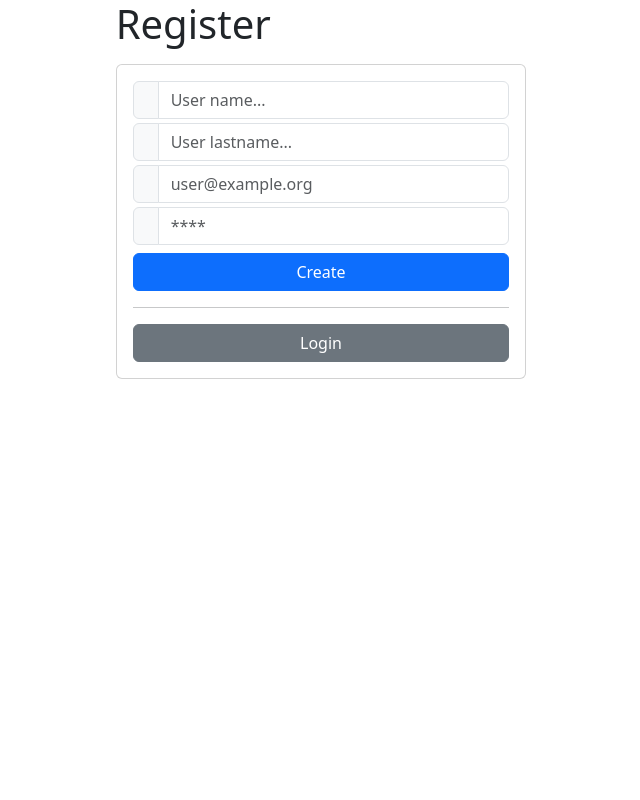
After one commit to TherapyAI/TherapyAI, a Node server app: page /register in a window 1280 px wide. The commit adds this page. Shown: the whole page, without its empty margins (319-959 px from the left). Run offline with Node 20, Linux system fonts and the light colour scheme; some libraries are stand-ins or nearby versions.

Commit message:
add login/register page

```diff
--- a/app.js
+++ b/app.js
@@ -1,13 +1,24 @@
-require('dotenv').config();
-const express = require('express');
+require("dotenv").config();
+const createError = require("http-errors");
+
+const express = require("express");
 const app = express();
-require('./config/db.config.js');
-app.use(express.urlencoded({extended: true}));
-app.set('view engine', 'hbs');
-app.set('views', `${__dirname}/views`);
 
-const router = require('./config/routes.config');
+require("./config/db.config.js");
+
+app.use(express.urlencoded({ extended: true }));
+
+app.set("view engine", "hbs");
+app.set("views", `${__dirname}/views`);
+
+const router = require("./config/routes.config");
 app.use(router);
+
+// app.use((error, req, res, next) => {
+//   error = !error.status ? createError(500, error) : error;
+//   console.error(error);
+//   res.status(error.status).render(`errors/${error.status}`, { error });
+// });
 
 const port = 3000;
 
--- /dev/null
+++ b/controllers/users.controller.js
@@ -0,0 +1,61 @@
+const User = require("../models/user.model");
+const mongoose = require("mongoose");
+const bcrypt = require("bcrypt");
+
+module.exports.create = (req, res, next) => {
+  res.render("register");
+};
+
+module.exports.doCreate = (req, res, next) => {
+  function renderWithErrors(errors) {
+    res.render("register", { errors, user: req.body });
+  }
+
+  console.log("creando user...");
+
+  delete req.body.role;
+  User.findOne({ email: req.body.email })
+    .then((user) => {
+      console.log("user encontrado", user);
+      if (user) {
+        console.log("user ya existe");
+        renderWithErrors({ email: "email already registered" });
+      } else {
+        console.log("user no existe, creando", req.body);
+        return User.create(req.body).then(() => {
+          console.log("algo");
+          res.redirect("/login");
+        });
+      }
+    })
+    .catch((error) => {
+      console.log("error creando!", error);
+      if (error instanceof mongoose.Error.ValidationError) {
+        renderWithErrors(error.errors);
+      } else {
+        next(error);
+      }
+    });
+};
+
+module.exports.login = (req, res) => {
+  res.render("login");
+};
+
+const sessions = {};
+
+module.exports.doLogin = (req, res, next) => {
+  User.findOne({ email: req.body.email })
+    .then((user) => {
+      bcrypt
+        .compare(req.body.password, user.password)
+        .then((ok) => {
+          if (ok) {
+            req.session.userId = user.id;
+            res.redirect("/chat");
+          }
+        })
+        .catch(next);
+    })
+    .catch(next);
+};
--- a/package.json
+++ b/package.json
@@ -18,8 +18,11 @@
   },
   "homepage": "https://github.com/javideas/TherapyAI#readme",
   "dependencies": {
+    "bcrypt": "^5.1.0",
+    "connect-mongo": "^4.6.0",
     "dotenv": "^16.0.3",
     "express": "^4.18.2",
+    "express-session": "^1.17.3",
     "hbs": "^4.2.0",
     "mongoose": "^6.9.1",
     "openai": "^3.1.0"
--- a/views/home.hbs
+++ b/views/home.hbs
@@ -1 +1,7 @@
 Hola is home
+
+<a href="/chat">Chat</a>
+<br />
+<a href="/login">Login</a>
+<br />
+<a href="/register">Register</a>
--- a/views/layout.hbs
+++ b/views/layout.hbs
@@ -1,12 +1,17 @@
-<!DOCTYPE html>
 <html lang="en">
-<head>
-    <meta charset="UTF-8">
-    <meta http-equiv="X-UA-Compatible" content="IE=edge">
-    <meta name="viewport" content="width=device-width, initial-scale=1.0">
-    <title>Document</title>
-</head>
-<body>
+  <head>
+    <meta charset="UTF-8" />
+    <meta http-equiv="X-UA-Compatible" content="IE=edge" />
+    <meta name="viewport" content="width=device-width, initial-scale=1.0" />
+    <link
+      href="https://cdn.jsdelivr.net/npm/bootstrap@5.3.0-alpha1/dist/css/bootstrap.min.css"
+      rel="stylesheet"
+      integrity="sha384-GLhlTQ8iRABdZLl6O3oVMWSktQOp6b7In1Zl3/Jr59b6EGGoI1aFkw7cmDA6j6gD"
+      crossorigin="anonymous"
+    />
+    <title>Therapy AI</title>
+  </head>
+  <body>
     {{{body}}}
-</body>
+  </body>
 </html>
--- /dev/null
+++ b/views/register.hbs
@@ -0,0 +1,50 @@
+<div class="row justify-content-center">
+  <div class="col-12 col-md-4">
+    <h1 class="mb-3">Register</h1>
+
+    <div class="card">
+      <div class="card-body">
+        {{#if errors}}<div class="alert alert-danger">Review form data</div>{{/if}}
+
+        <form action="/register" method="POST">
+
+          <div class="input-group mb-1">
+            <span class="input-group-text"><i class="fa fa-user fa-fw"></i></span>
+            <input type="text" value="{{user.name}}" name="name" class="form-control {{#if errors.name}}is-invalid{{/if}}"
+              placeholder="User name...">
+            {{#if errors.name}}<div class="invalid-feedback">{{errors.name}}</div>{{/if}}
+          </div>
+             <div class="input-group mb-1">
+            <span class="input-group-text"><i class="fa fa-user fa-fw"></i></span>
+            <input type="text" value="{{user.lastName}}" name="lastName" class="form-control {{#if errors.lastName}}is-invalid{{/if}}"
+              placeholder="User lastname...">
+            {{#if errors.lastName}}<div class="invalid-feedback">{{errors.lastName}}</div>{{/if}}
+          </div>
+
+          <div class="input-group mb-1">
+            <span class="input-group-text"><i class="fa fa-envelope fa-fw"></i></span>
+            <input type="email" value="{{user.email}}" name="email" class="form-control {{#if errors.email}}is-invalid{{/if}}"
+              placeholder="user@example.org">
+            {{#if errors.email}}<div class="invalid-feedback">{{errors.email}}</div>{{/if}}
+          </div>
+
+          <div class="input-group mb-2">
+            <span class="input-group-text"><i class="fa fa-lock fa-fw"></i></span>
+            <input type="password" value="{{user.password}}" name="password"
+              class="form-control {{#if errors.password}}is-invalid{{/if}}" placeholder="****">
+            {{#if errors.password}}<div class="invalid-feedback">{{errors.password}}</div>{{/if}}
+          </div>
+
+          <div class="d-grid">
+            <button type="submit" class="btn btn-primary">Create</button>
+          </div>
+        </form>
+        <hr>
+        <div class="d-grid">
+          <a class="btn btn-secondary" href="/login">Login</a>
+        </div>
+      </div>
+    </div>
+
+  </div>
+</div>
```
Also changed, not shown: config/db.config.js (+13 -9 lines), config/routes.config.js (+8 -0 lines), config/session.config.js (added, +35 -0 lines), controllers/chat.controller.js (+16 -13 lines), models/user.model.js (+38 -14 lines), views/login.hbs (added, +33 -0 lines), 1 other file.
